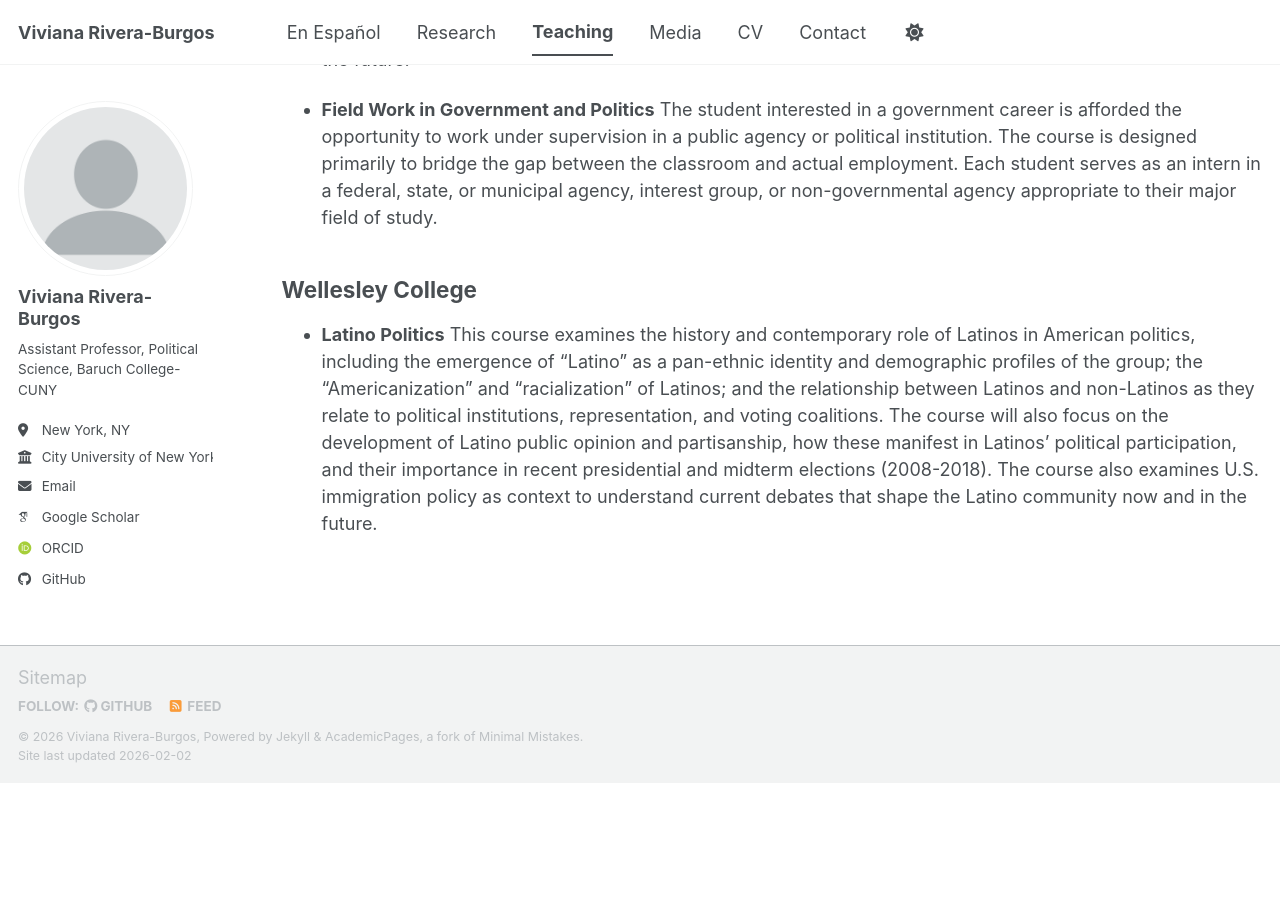
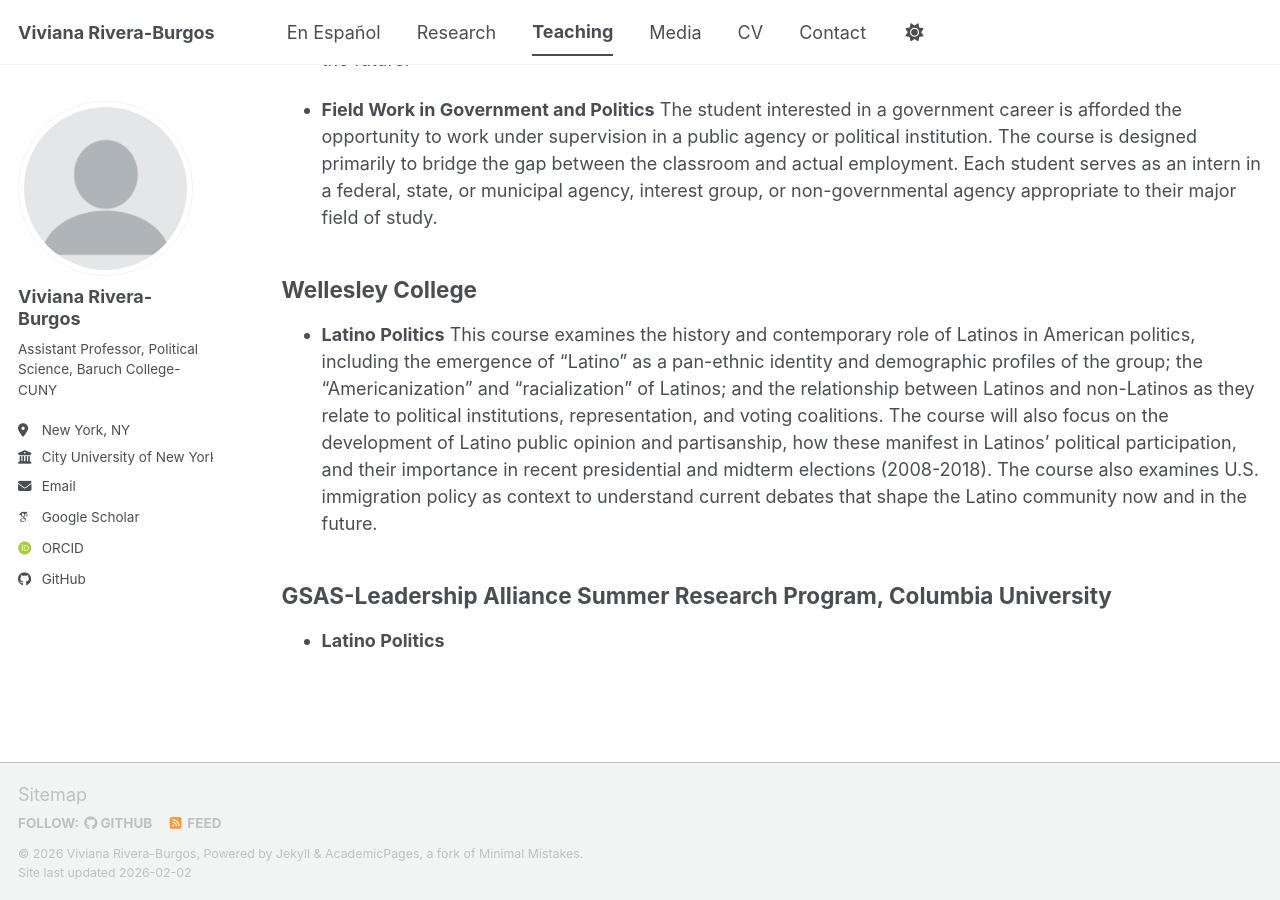
Before and after one commit to vivi-rivera/vivi-rivera.github.io, a Jekyll site: the page built from _pages/teaching.md, in a window 1280 px wide and 900 px high, scrolled down 786 px. Built offline with Jekyll 4.4.1, drawn with Linux system fonts in a browser that asks for light colours; some web fonts are replaced; a script bundle is joined from its source files by our own code; library files that are not in the unit come from our copies; before the commit the page ends 1569 px from its top, so only the background shows below that.

Commit message:
Update teaching.md

```diff
--- a/_pages/teaching.md
+++ b/_pages/teaching.md
@@ -23,3 +23,7 @@ author_profile: true
 
 - **Latino Politics**
   This course examines the history and contemporary role of Latinos in American politics, including the emergence of “Latino” as a pan-ethnic identity and demographic profiles of the group; the “Americanization” and “racialization” of Latinos; and the relationship between Latinos and non-Latinos as they relate to political institutions, representation, and voting coalitions. The course will also focus on the development of Latino public opinion and partisanship, how these manifest in Latinos’ political participation, and their importance in recent presidential and midterm elections (2008-2018). The course also examines U.S. immigration policy as context to understand current debates that shape the Latino community now and in the future.
+
+## GSAS-Leadership Alliance Summer Research Program, Columbia University
+
+- **Latino Politics**
```
